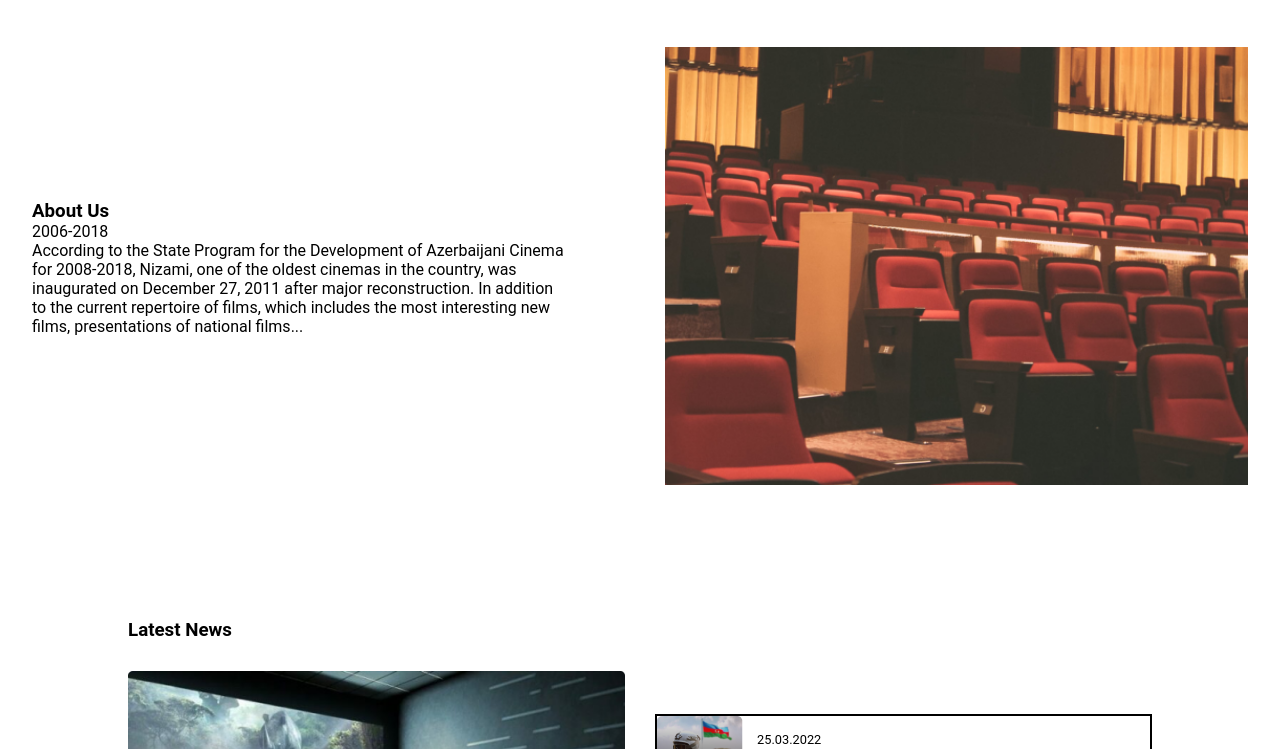
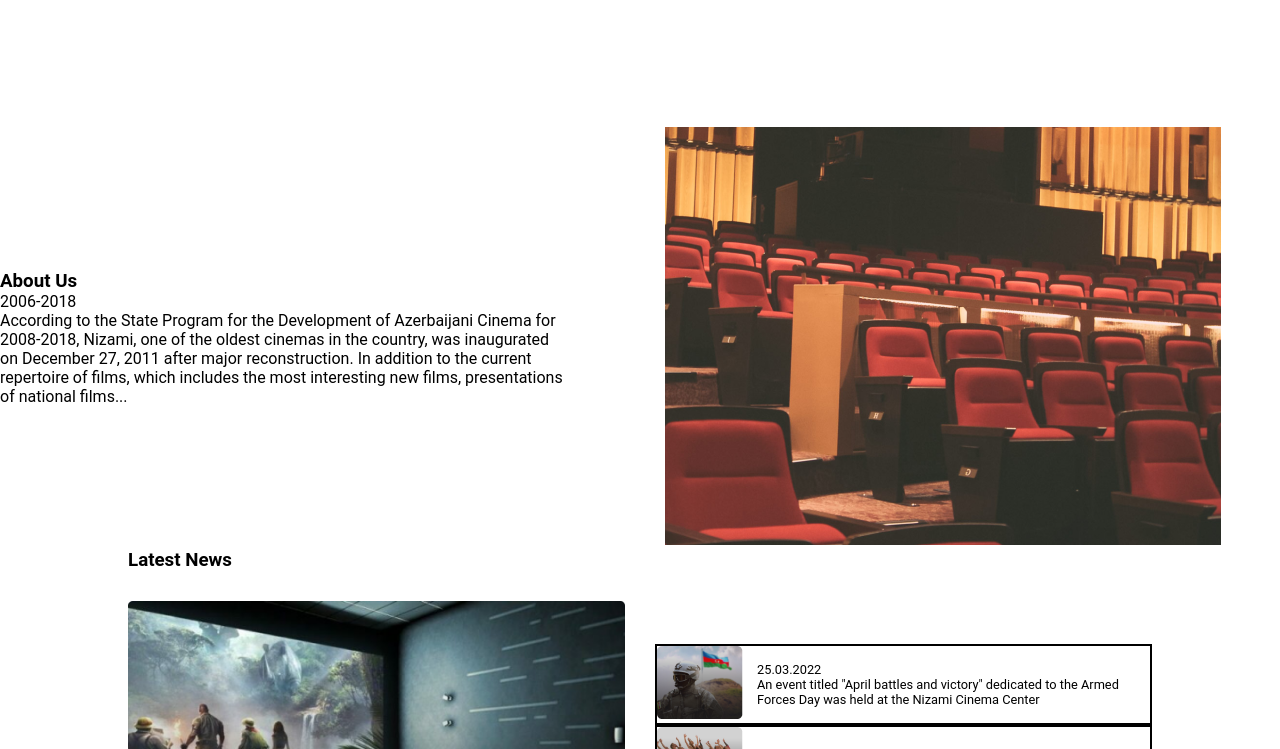
Before and after one commit to 0KAshish/mov-website, a plain HTML site: page index.html in a window 1280 px wide. Shown: the part 2627-3376 px from the top of the page. Drawn offline with Linux system fonts and the light colour scheme.

Commit message:
seperated about section

```diff
--- a/index.html
+++ b/index.html
@@ -1,13 +1,11 @@
 <!DOCTYPE html>
 <html lang="en">
+
 <head>
   <meta charset="UTF-8" />
   <meta name="viewport" content="width=device-width, initial-scale=1.0" />
   <link rel="stylesheet" href="./css/styles.css" />
-    <link
-      rel="stylesheet"
-      href="https://cdnjs.cloudflare.com/ajax/libs/font-awesome/4.7.0/css/font-awesome.min.css"
-    />
+  <link rel="stylesheet" href="https://cdnjs.cloudflare.com/ajax/libs/font-awesome/4.7.0/css/font-awesome.min.css" />
   <title>Movie Website</title>
 </head>
 
@@ -182,16 +180,32 @@
 --------------------------------->
     <section class="pearls">
       <div class="pearls-container">
-          <div><h3>Pearls of Azerbaijani cinema</h3></div>
+        <div>
+          <h3>Pearls of Azerbaijani cinema</h3>
+        </div>
         <div class="circle-container">
           <div class="line"></div>
-            <div class="circle"><p>1980</p></div>
-            <div class="circle"><p>1980</p></div>
-            <div class="circle"><p>1980</p></div>
-            <div class="circle"><p>1980</p></div>
-            <div class="circle"><p>1980</p></div>
-            <div class="circle"><p>1980</p></div>
-            <div class="circle"><p>1980</p></div>
+          <div class="circle">
+            <p>1980</p>
+          </div>
+          <div class="circle">
+            <p>1980</p>
+          </div>
+          <div class="circle">
+            <p>1980</p>
+          </div>
+          <div class="circle">
+            <p>1980</p>
+          </div>
+          <div class="circle">
+            <p>1980</p>
+          </div>
+          <div class="circle">
+            <p>1980</p>
+          </div>
+          <div class="circle">
+            <p>1980</p>
+          </div>
         </div>
         <div class="pearls-cards">
           <div class="operetta about-us">
@@ -210,6 +224,31 @@
               </p>
             </div>
           </div>
+          <!-- <div class="about-us">
+              <div class="about-us-text">
+                <h3>About Us</h3>
+                <p class="date">2006-2018</p>
+                <p class="pearls-deatals">
+                  According to the State Program for the Development of
+                  Azerbaijani Cinema for 2008-2018, Nizami, one of the oldest
+                  cinemas in the country, was inaugurated on December 27, 2011
+                  after major reconstruction. In addition to the current
+                  repertoire of films, which includes the most interesting new
+                  films, presentations of national films...
+                </p>
+              </div>
+              <div>
+                <img src="./images/chair.png" alt="" />
+              </div>-->
+        </div>
+      </div>
+      </div>
+    </section>
+
+    <!--About-Us
+---------------------------------->
+    <section>
+
       <div class="about-us">
         <div class="about-us-text">
           <h3>About Us</h3>
@@ -227,8 +266,6 @@
           <img src="./images/chair.png" alt="" />
         </div>
       </div>
-          </div>
-        </div>
     </section>
     <!--Latest News
 --------------------------------->
@@ -239,11 +276,7 @@
           <div class="latest-news-card1">
             <div class="movie-card latest-news-card1">
               <div>
-                  <img
-                    src="./images/latest-news.png"
-                    alt=""
-                    class="news-card1"
-                  />
+                <img src="./images/latest-news.png" alt="" class="news-card1" />
                 <div class="card-details">
                   <h2 class="headline">
                     New American films on the screen of Nizami Cinema Center
@@ -354,4 +387,5 @@
     </footer>
   </main>
 </body>
+
 </html>
```
Lines whose indentation alone changed are shown as unchanged.
